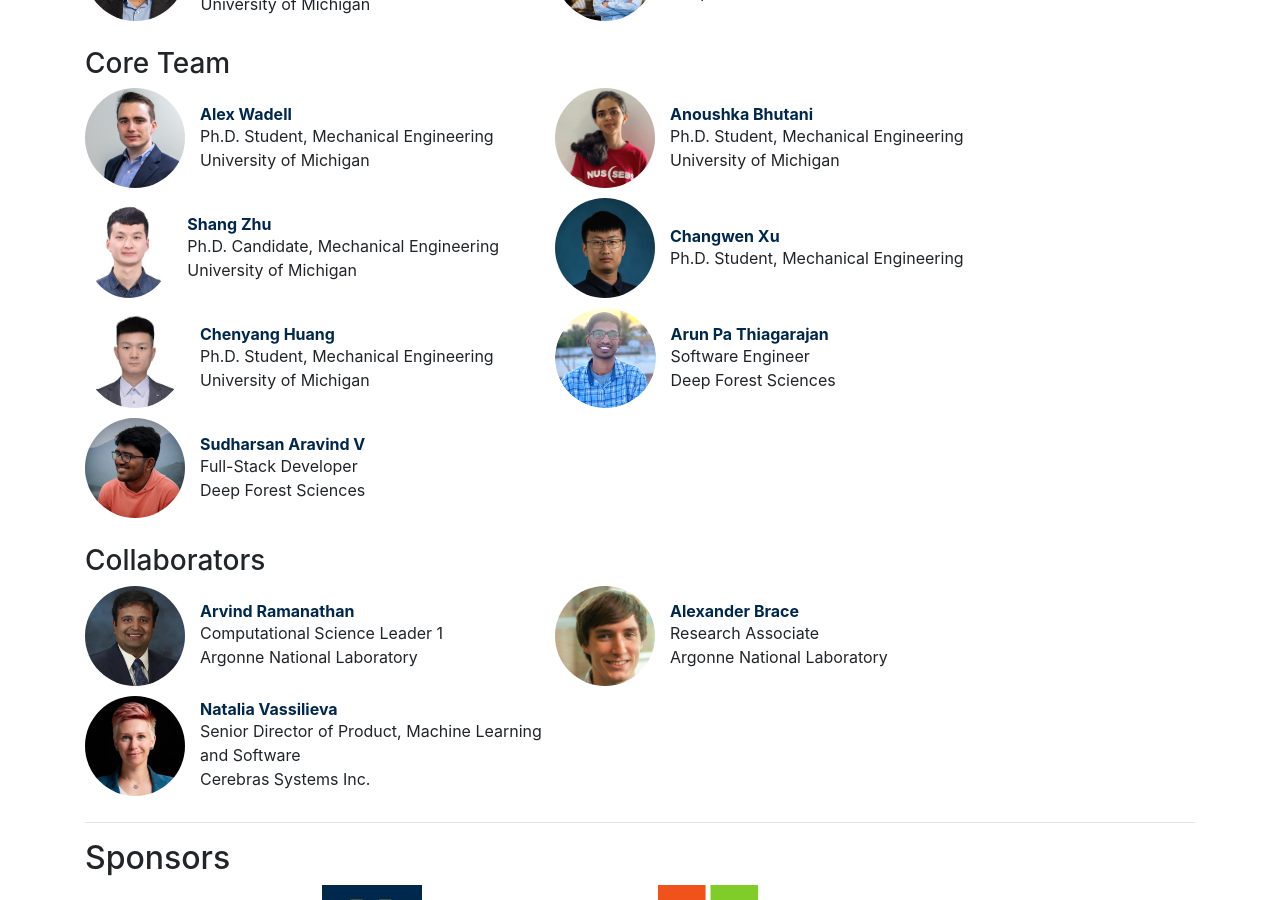
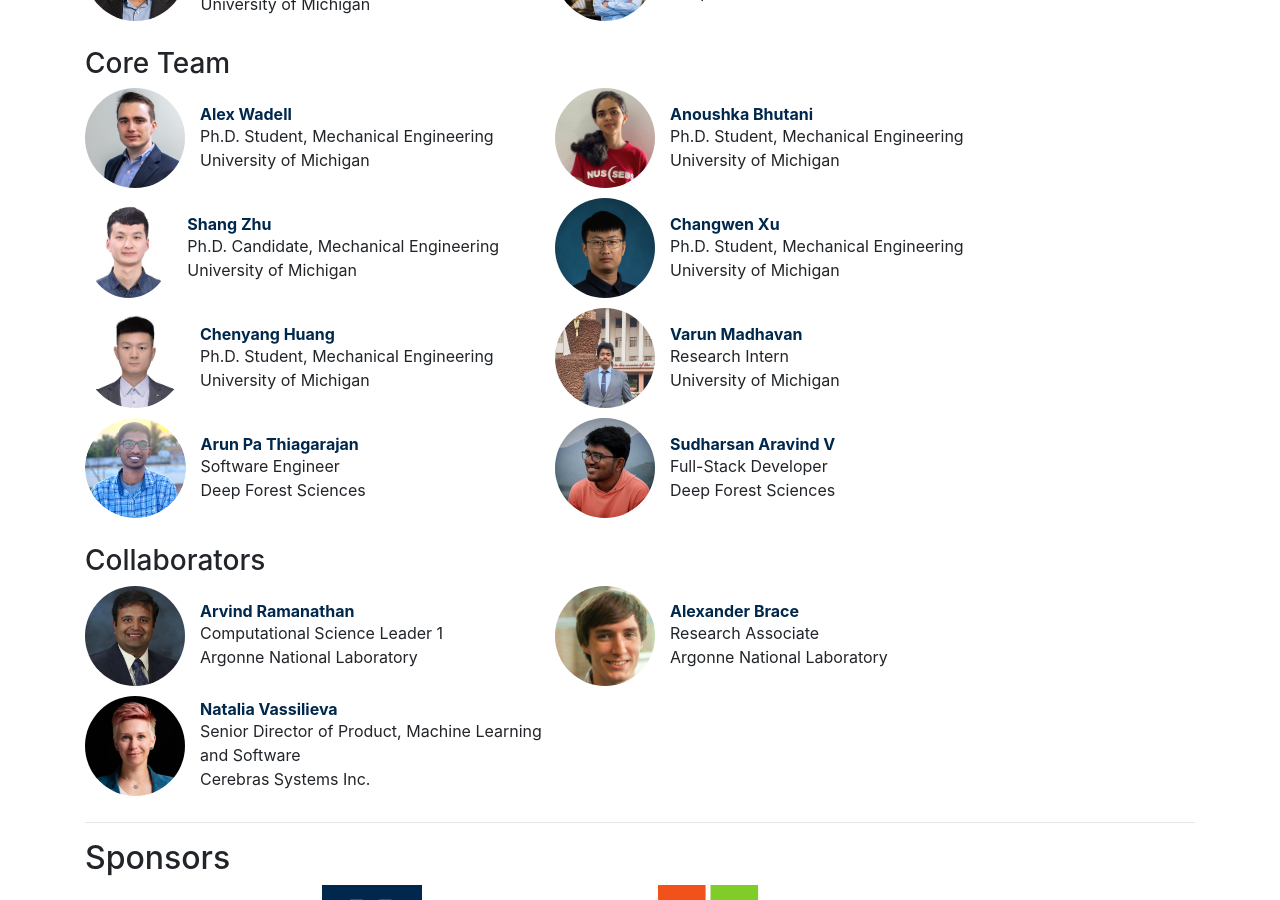
Before and after one commit to scifm/scifm.github.io, a Jekyll site: the page built from _pages/about.md, in a window 1280 px wide and 900 px high, scrolled down 465 px. Built offline with Jekyll 4.4.1, drawn with Linux system fonts in a browser that asks for light colours; nearby versions of some CDN libraries.

Commit message:
add varun m

```diff
--- a/_data/people.yml
+++ b/_data/people.yml
@@ -61,6 +61,7 @@ changwex:
   image: assets/img/changwex.jpg
   webpage: "https://changwenxu98.github.io"
   email: "changwex [at] umich [dot] com"
+  org: University of Michigan
 
 chenyanh:
   display_name: "Chenyang Huang"
@@ -69,6 +70,14 @@ chenyanh:
   webpage: "https://cyhuang514.github.io"
   email: "chyhuang [at] umich [dot] com"
   bio: Ph.D. Student, Mechanical Engineering
+  org: University of Michigan
+
+varunm:
+  display_name: Varun Madhavan
+  role: team
+  image: assets/img/varunm.jpeg
+  webpage: https://www.linkedin.com/in/varun-madhavan/
+  bio: Research Intern
   org: University of Michigan
 
 arunppsg:
```
Also changed, not shown: assets/img/varunm.jpeg (added).
